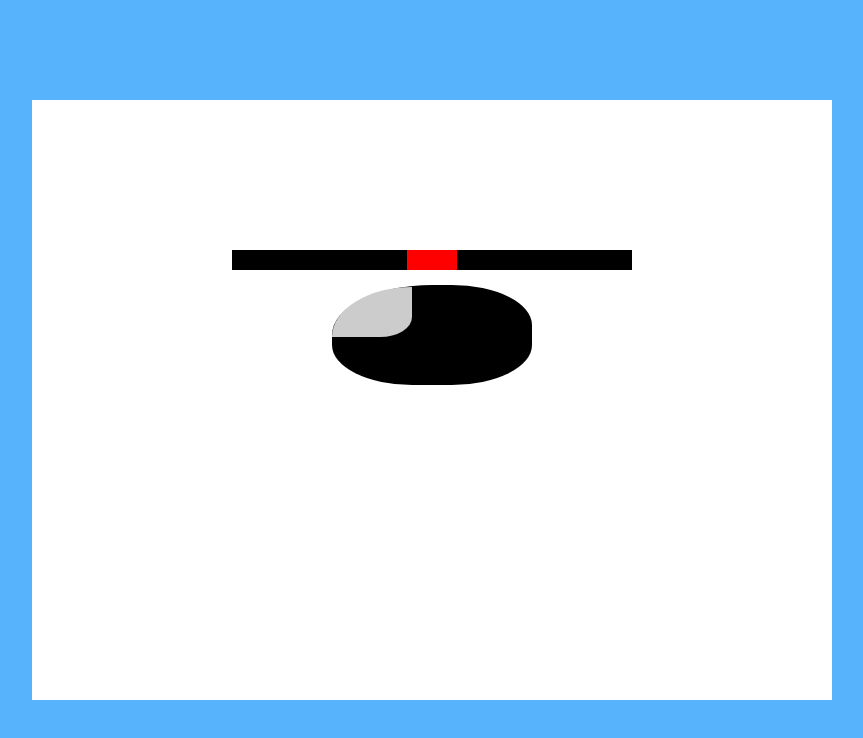
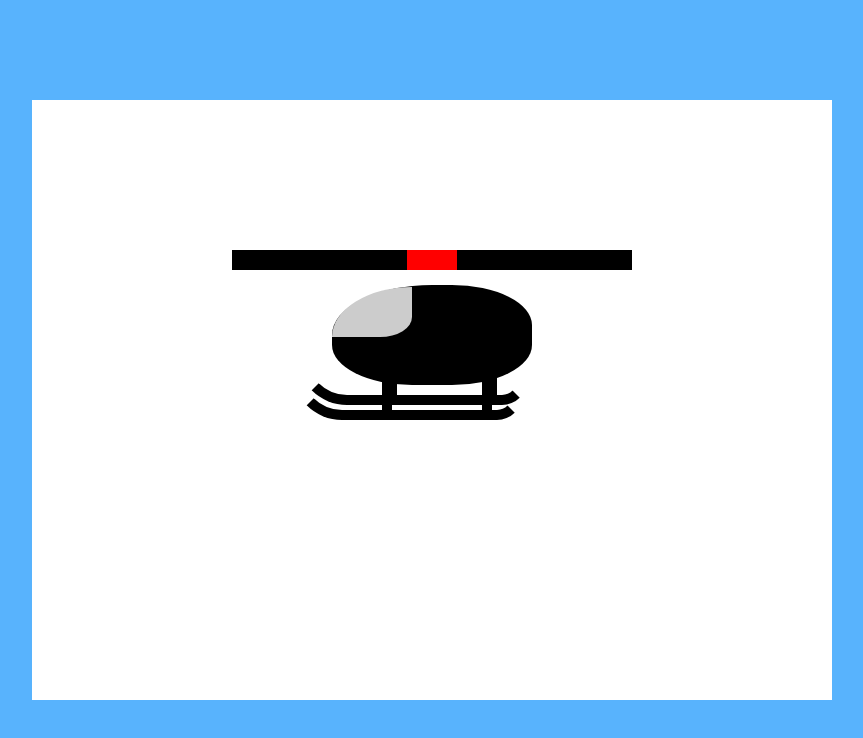
Before and after one commit to tod619/helicopter, a plain HTML site: page index.html in a window 1280 px wide. Shown: the top 738 px of the page, without its empty margins (318-1181 px from the left). Drawn offline with Linux system fonts and the light colour scheme.

Commit message:
add style for landing-skids in style.css file

```diff
--- a/index.html
+++ b/index.html
@@ -16,7 +16,7 @@
             <div class="mast"></div>
             <div class="cockpit"></div>
             <div class="landing-skid landing-skid-1"></div>
-            <div class="landing-skid landing-skid-1"></div>
+            <div class="landing-skid landing-skid-2"></div>
             <div class="tail-cone"></div>
             <div class="tail-fin"></div>
             <div class="tail-rotor"></div>
--- a/style.css
+++ b/style.css
@@ -71,3 +71,40 @@ body {
     top: 0.2rem;
     border-radius: 100% 0 40% 0;
 }
+
+.landing-skid {
+    width: 23rem;
+    height: 10rem;
+    border-bottom: 1rem solid #000;
+    border-left: 1rem solid transparent;
+    border-right: 1rem solid transparent;
+    border-radius: 0 0 2.5rem 5rem;
+}
+
+.landing-skid-1 {
+    top: 22rem;
+    left: 26rem;
+}
+
+.landing-skid-2 {
+    top: 20.5rem;
+    left: 26.5rem;
+}
+
+.landing-skid::before,
+.landing-skid::after {
+    content: "";
+    width: 1rem;
+    height: 5rem;
+    background-color: #000;
+    position: absolute;
+    bottom: 0;
+}
+
+.landing-skid::before {
+    left: 8rem;
+}
+
+.landing-skid::after {
+    left: 18rem;
+}
```
